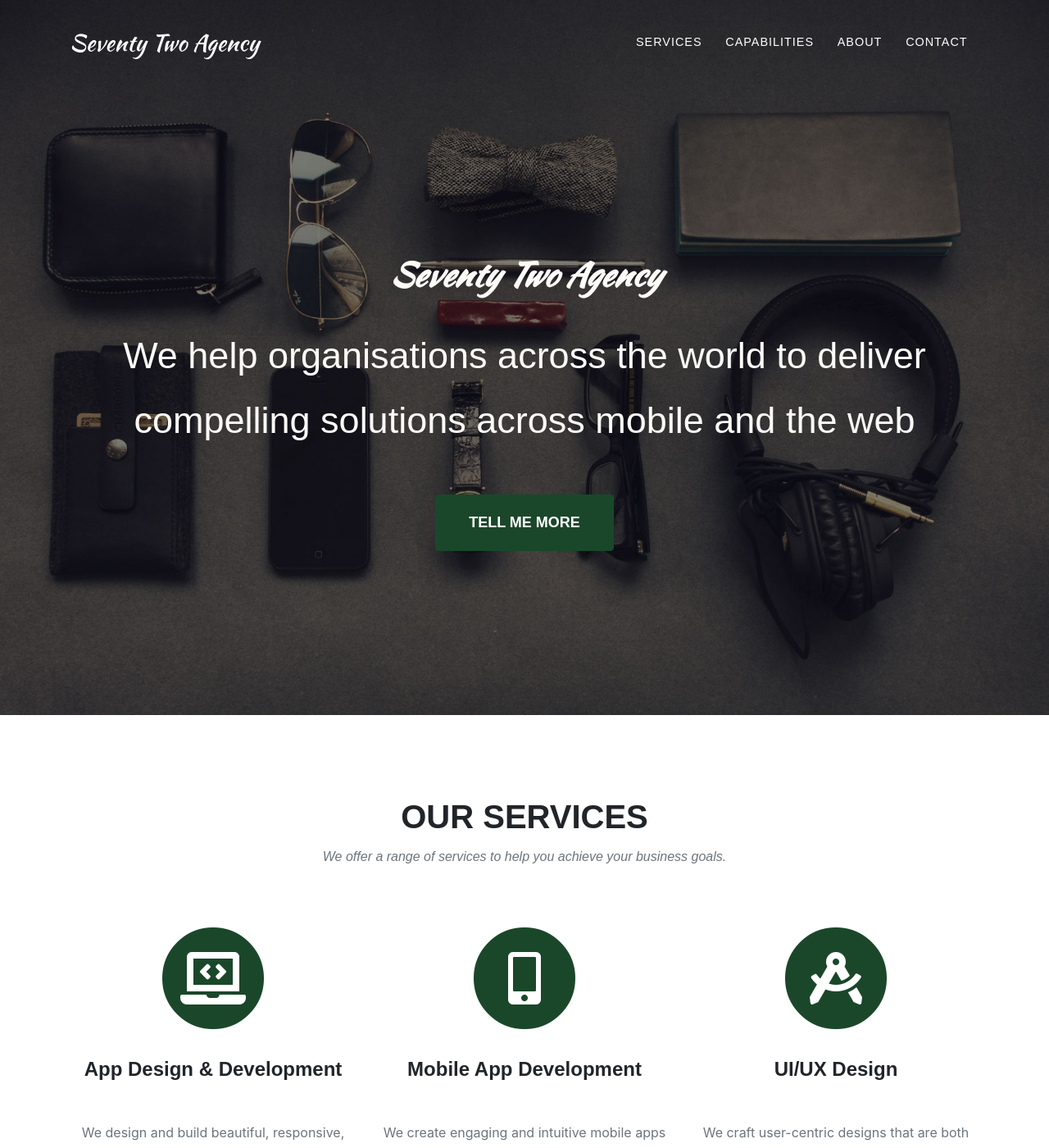
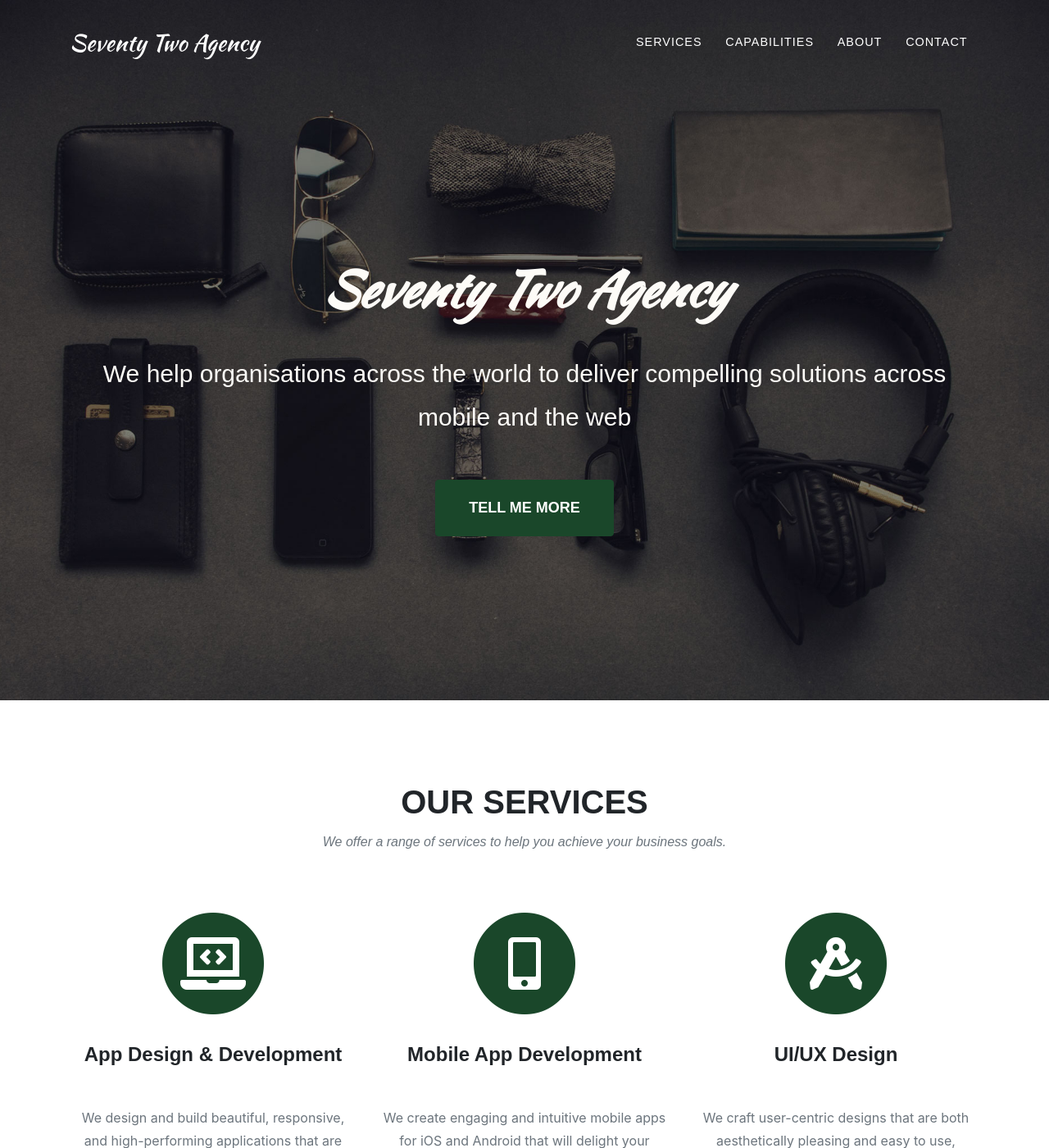
Before and after one commit to SeventyTwoAgency/STA-Website, a Jekyll site: the page built from index.md, in a window 1280 px wide and 1400 px high. Shown: the whole window at 82% size. Built offline with Jekyll 4.4.1, drawn with Linux system fonts in a browser that asks for light colours; some web fonts are replaced.

Commit message:
style: Adjust font sizes for H1 and H2 in masthead

```diff
--- a/_sass/layout/_masthead.scss
+++ b/_sass/layout/_masthead.scss
@@ -10,14 +10,13 @@ header.masthead {
   .intro-text {
     padding-top: 150px;
     padding-bottom: 100px;
-          .intro-lead-in {
-            font-size: 22px;
-            font-style: italic;
+              .intro-lead-in {
+                font-size: 36px;            font-style: italic;
             line-height: 22px;
             margin-bottom: 25px;
             @include script-font;
           }    .intro-heading {
-      font-size: 30px;
+      font-size: 20px;
       font-weight: 400;
       line-height: 30px;
       margin-bottom: 25px;
@@ -31,14 +30,14 @@ header.masthead {
       padding-top: 300px;
       padding-bottom: 200px;
       .intro-lead-in {
-        font-size: 40px;
+        font-size: 60px;
         font-style: italic;
         line-height: 40px;
         margin-bottom: 25px;
         @include script-font;
       }
       .intro-heading {
-        font-size: 45px;
+        font-size: 30px;
         font-weight: 400;
         line-height: 45px;
         margin-bottom: 50px;
```
